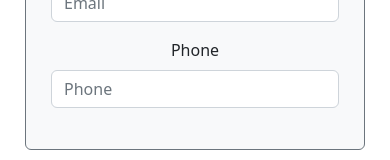
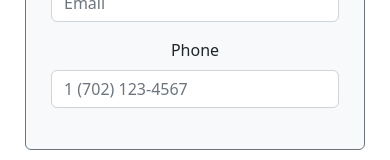
Before and after one commit to blee2125/storage-rental-v2, a React (Create React App) app: page /customers/add in a window 390 px wide. Shown: the part 265-425 px from the top of the page. Built offline with nearby package versions, Linux system fonts and the light colour scheme; no server answers.

Commit message:
add format for phone numbers

```diff
--- a/package.json
+++ b/package.json
@@ -14,6 +14,7 @@
     "react-bootstrap": "^2.6.0",
     "react-chartjs-2": "^5.0.1",
     "react-dom": "^18.2.0",
+    "react-phone-input-2": "^2.15.1",
     "react-redux": "^8.0.5",
     "react-router-dom": "^6.4.3",
     "react-scripts": "^5.0.1",
--- a/src/components/Customer/CustomerForms/CustomerForm.js
+++ b/src/components/Customer/CustomerForms/CustomerForm.js
@@ -1,5 +1,6 @@
 import React from "react";
 import { Form } from "react-bootstrap";
+import PhoneInput from 'react-phone-input-2'
 
 export const CustomerForm = (props) => {
 
@@ -25,11 +26,11 @@ export const CustomerForm = (props) => {
       </Form.Group>
       <Form.Group className="mb-3" controlId="formGroupPhone">
         <Form.Label>Phone</Form.Label>
-          <Form.Control
-            type="text"
-            placeholder="Phone"
+        <PhoneInput
+          disableCountryCode={true}
+          specialLabel=''
           value={props.customerObject.phone}
-            onChange={e => props.updateData('phone', e.target.value)}
+          onChange={phone => props.updateData('phone', phone)}
         />
       </Form.Group>
     </Form>
```
Also changed, not shown: 1 other file (tests, documents, lock files or other folders). Lines whose indentation alone changed are shown as unchanged.
